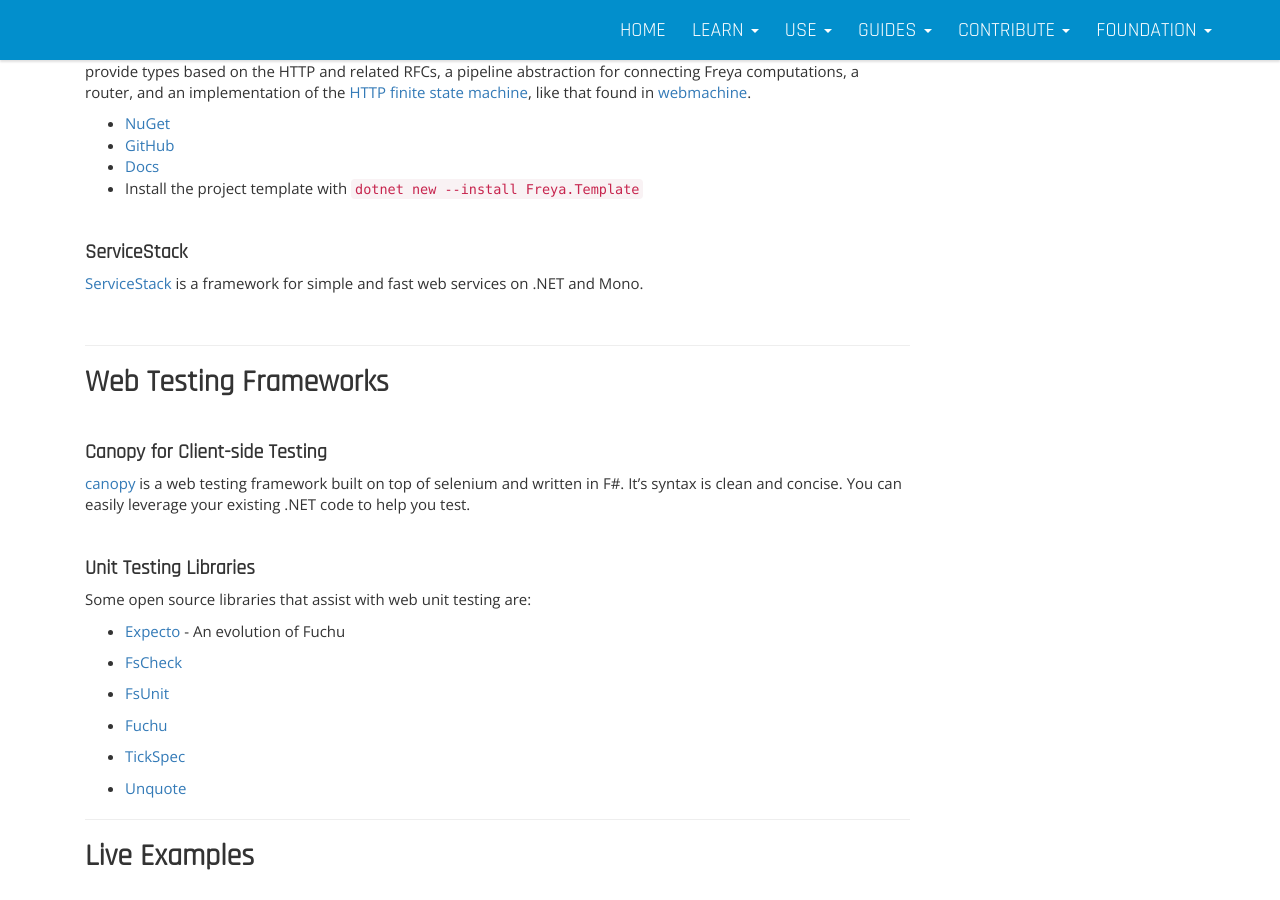
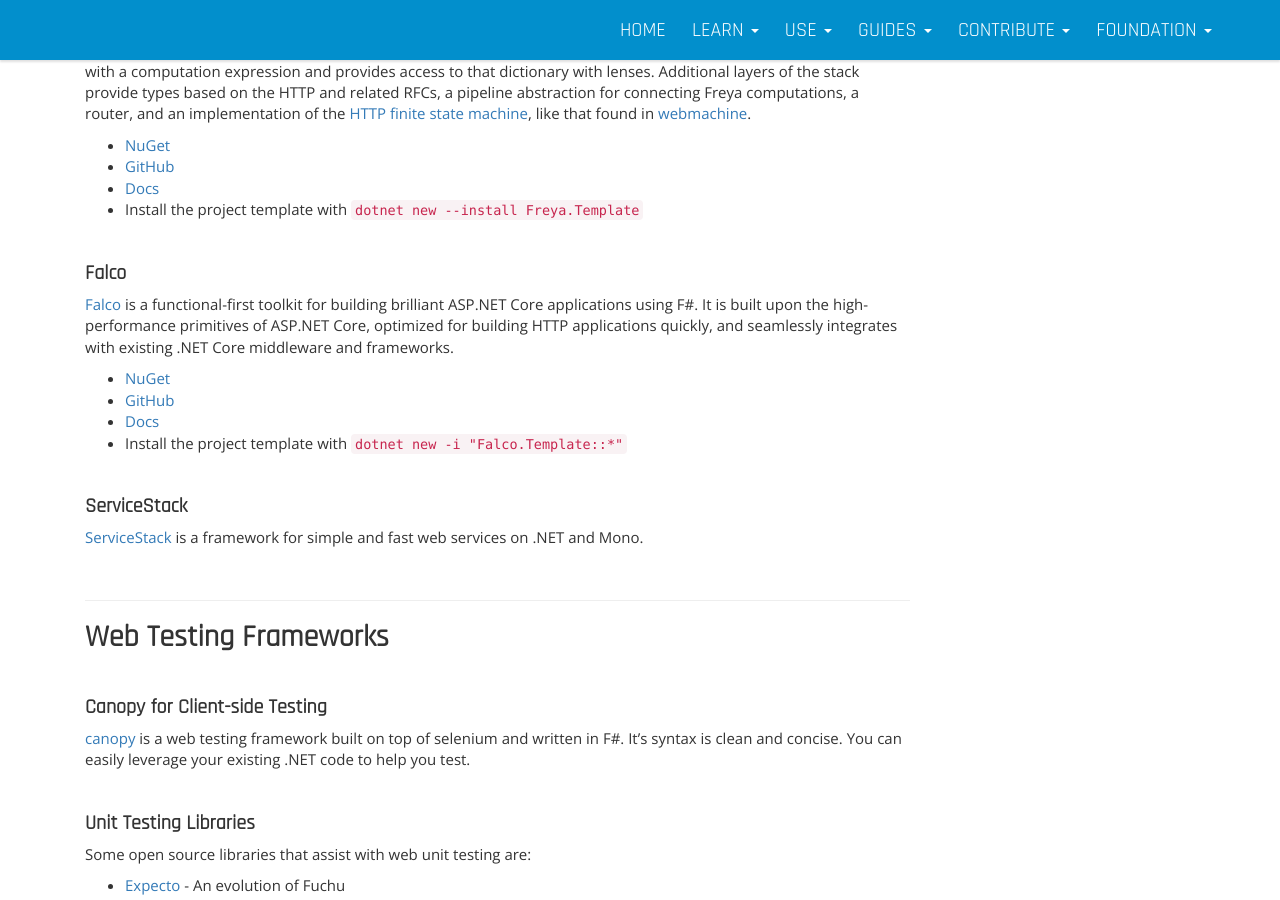
Before and after one commit to fsharp/fsharp.org, a Jekyll site: the page built from guides/web/index.md, in a window 1280 px wide and 900 px high, scrolled down 3781 px. Built offline with Jekyll 4.4.1, drawn with Linux system fonts in a browser that asks for light colours; nearby versions of some CDN libraries.

Commit message:
Add falco framework

```diff
--- a/guides/web/index.md
+++ b/guides/web/index.md
@@ -191,6 +191,19 @@
 
 <br />
 
+#### Falco
+{: #falco    .anchor }
+
+[Falco](https://github.com/pimbrouwers/Falco) is a functional-first toolkit for building brilliant ASP.NET Core applications using F#. It is built upon the high-performance primitives of ASP.NET Core, optimized for building HTTP applications quickly, and seamlessly integrates with existing .NET Core middleware and frameworks.
+
+
+* [NuGet](https://www.nuget.org/packages/Falco/)
+* [GitHub](https://github.com/pimbrouwers/Falco)
+* [Docs](https://www.falcoframework.com/)
+* Install the project template with `dotnet new -i "Falco.Template::*"`
+
+<br />
+
 #### ServiceStack
 {: #service-stack    .anchor }
 
```
